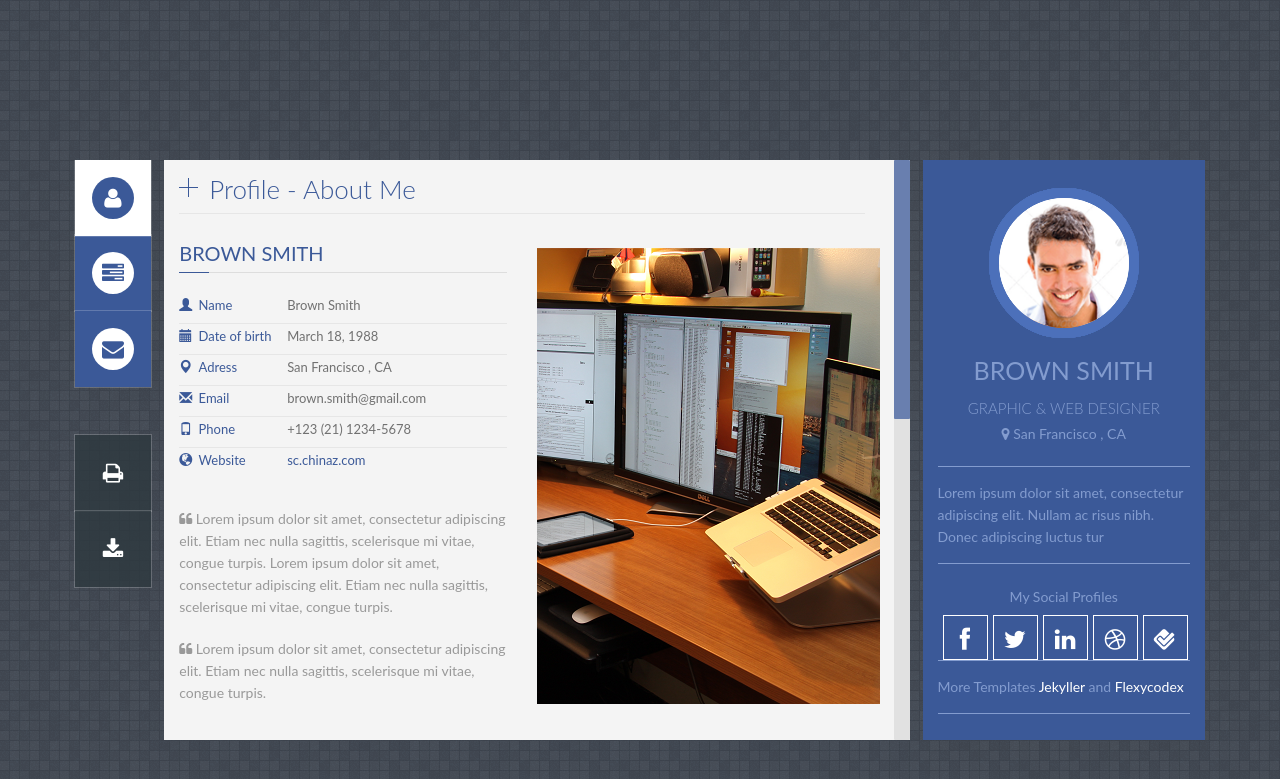
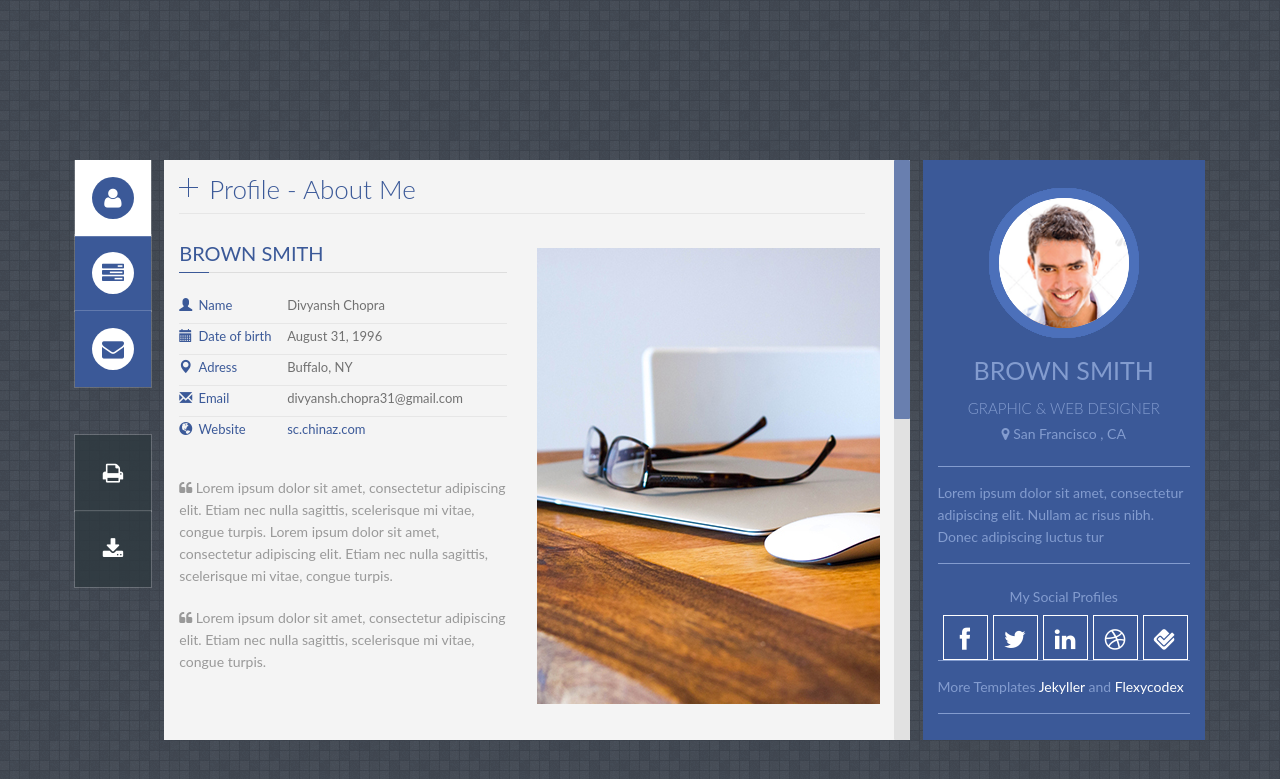
Before and after one commit to jekyller/PanelCV, a Jekyll site: the page built from index.html, in a window 1280 px wide. Shown: the top 779 px of the page. Built offline with Jekyll 4.4.1, drawn with Linux system fonts in a browser that asks for light colours; some web fonts are replaced.

Commit message:
Update profile.html

```diff
--- a/_includes/profile.html
+++ b/_includes/profile.html
@@ -17,35 +17,28 @@
             <li>
                 <i class="glyphicon glyphicon-user"></i>
                 <label>Name</label>
-                <span class="value">Brown Smith</span>
+                <span class="value">Divyansh Chopra</span>
                 <div class="clear"></div>
             </li>
 
             <li>
                 <i class="glyphicon glyphicon-calendar"></i>
                 <label>Date of birth</label>
-                <span class="value">March 18, 1988</span>
+                <span class="value">August 31, 1996</span>
                 <div class="clear"></div>
             </li>
 
             <li>
                 <i class="glyphicon glyphicon-map-marker"></i>
                 <label>Adress</label>
-                <span class="value">San Francisco , CA</span>
+                <span class="value">Buffalo, NY</span>
                 <div class="clear"></div>
             </li>
 
             <li>
                 <i class="glyphicon glyphicon-envelope"></i>
                 <label>Email</label>
-                <span class="value">brown.smith@gmail.com</span>
-                <div class="clear"></div>
-            </li>
-
-            <li>
-                <i class="glyphicon glyphicon-phone"></i>
-                <label>Phone</label>
-                <span class="value">+123 (21) 1234-5678</span>
+                <span class="value">divyansh.chopra31@gmail.com</span>
                 <div class="clear"></div>
             </li>
 
@@ -77,8 +70,6 @@
 
         <div class="cycle-slideshow">
             <img src="images/img-profile/about_1.jpg" alt="" />
-            <img src="images/img-profile/about_2.png" alt="" />
-            <img src="images/img-profile/about_3.png" alt="" />
         </div>
 
     </div>
```
